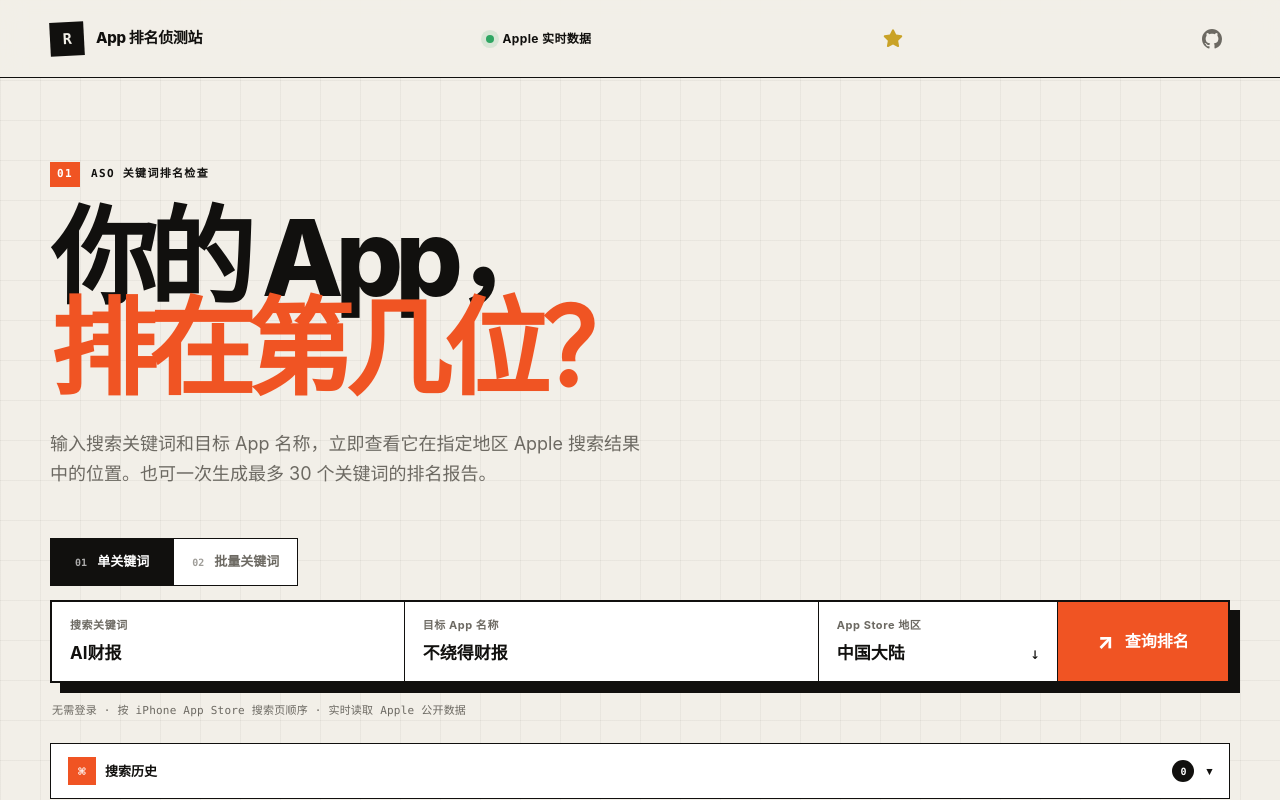
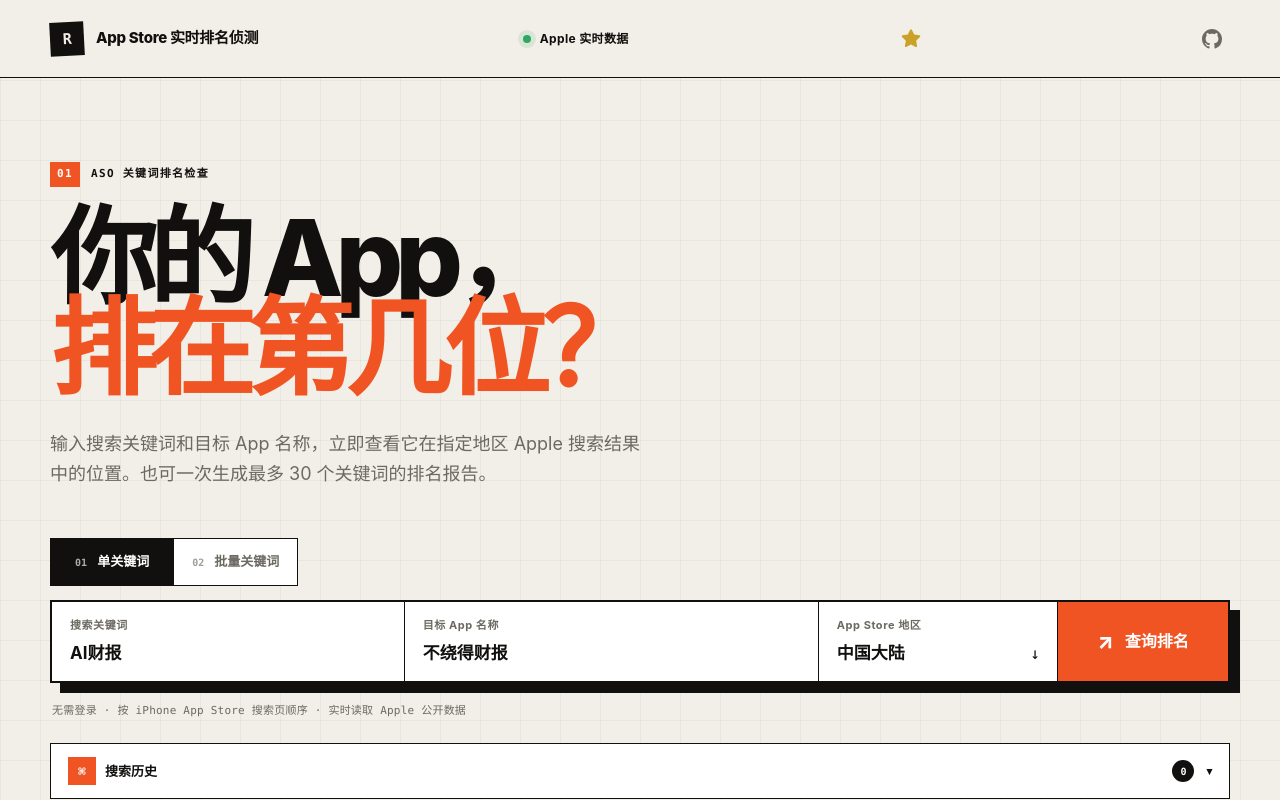
Before and after one commit to aoengs/app-rank-checker, a Next.js app: page / in a window 1280 px wide. Shown: the top 800 px of the page. Built offline with nearby package versions, Linux system fonts and the light colour scheme.

Commit message:
全局更名：App 排名侦测站 → App Store 实时排名侦测

```diff
--- a/app/layout.tsx
+++ b/app/layout.tsx
@@ -5,19 +5,19 @@
 
 export const metadata: Metadata = {
   metadataBase: new URL(SITE_URL),
-  title: "App 排名侦测站｜检查 App Store 关键词排名",
+  title: "App Store 实时排名侦测｜检查 App Store 关键词排名",
   description:
     "输入关键词和 App 名称，按 iPhone App Store 搜索页顺序查看目标 App 的位置。",
   openGraph: {
-    title: "App 排名侦测站",
+    title: "App Store 实时排名侦测",
     description: "你的 App，排在第几位？",
     images: [
-      { url: "/og.png", width: 1734, height: 907, alt: "App 排名侦测站" },
+      { url: "/og.png", width: 1734, height: 907, alt: "App Store 实时排名侦测" },
     ],
   },
   twitter: {
     card: "summary_large_image",
-    title: "App 排名侦测站",
+    title: "App Store 实时排名侦测",
     description: "按 iPhone App Store 搜索页顺序检查关键词排名",
     images: ["/og.png"],
   },
--- a/app/page.tsx
+++ b/app/page.tsx
@@ -337,9 +337,9 @@
   return (
     <main>
       <nav className="nav" aria-label="主导航">
-        <a className="brand" href="#top" aria-label="App 排名侦测站首页">
+        <a className="brand" href="#top" aria-label="App Store 实时排名侦测首页">
           <span className="brand-mark" aria-hidden="true">R</span>
-          <span>App 排名侦测站</span>
+          <span>App Store 实时排名侦测</span>
         </a>
         <span className="live-pill"><i /> Apple 实时数据</span>
         <a className="nav-github nav-star" href="https://github.com/aoengs/app-rank-checker" target="_blank" rel="noreferrer" aria-label="Star on GitHub">
```
Also changed, not shown: lib/report-pdf.js, 1 other file (tests, documents, lock files or other folders).
